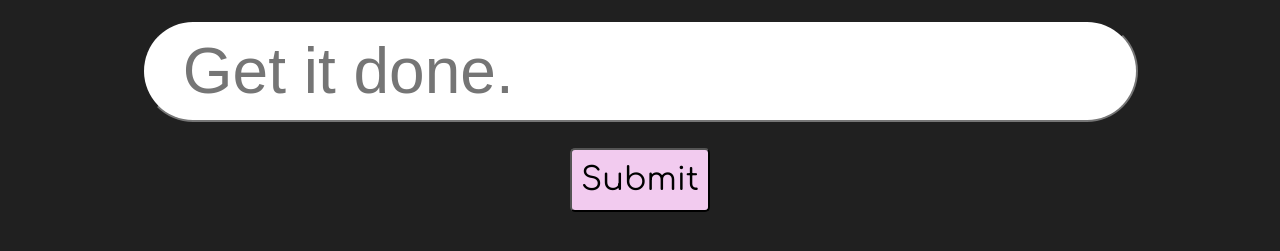
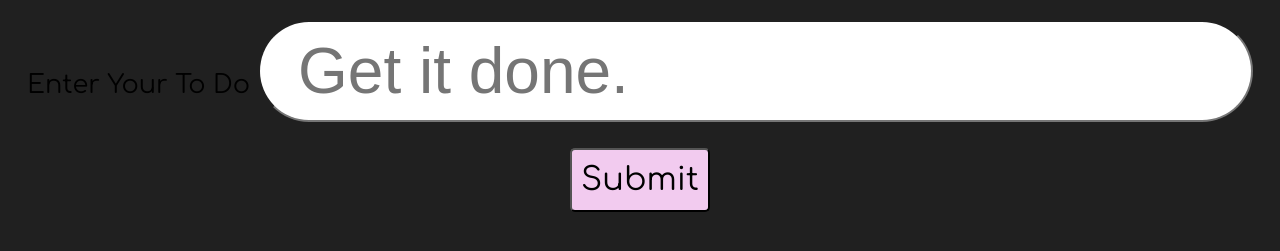
Before and after one commit to AseelM/jaam-todo-list, a website: page index.html in a window 1280 px wide. Shown: the part 245-496 px from the top of the page. Drawn offline with Linux system fonts and the light colour scheme.

Commit message:
added label to form title
fixes #32

```diff
--- a/index.html
+++ b/index.html
@@ -9,6 +9,7 @@
     <h1>Marmalade</h1>
     <h2>the to-do app</h2>
     <form id="add-todo">
+      <label for="form-title">Enter Your To Do</label>
       <input id="form-title" type="message" name="description" value="" placeholder="Get it done.">
       <input type="submit" name="" value="Submit">
     </form>
```
